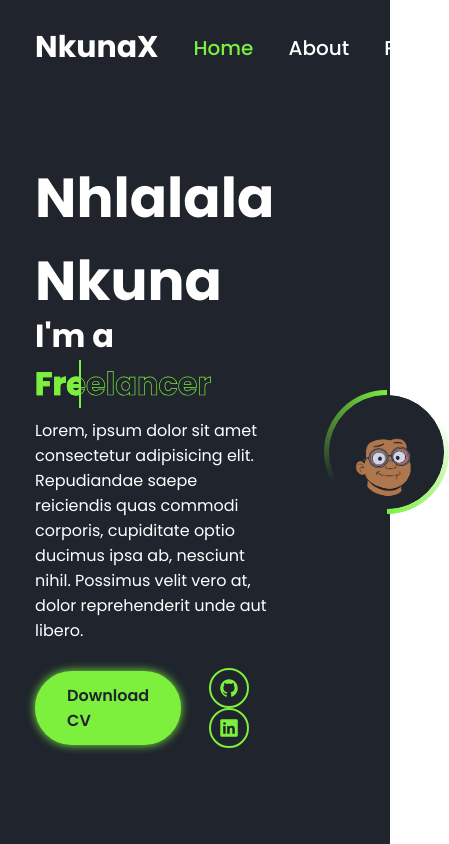
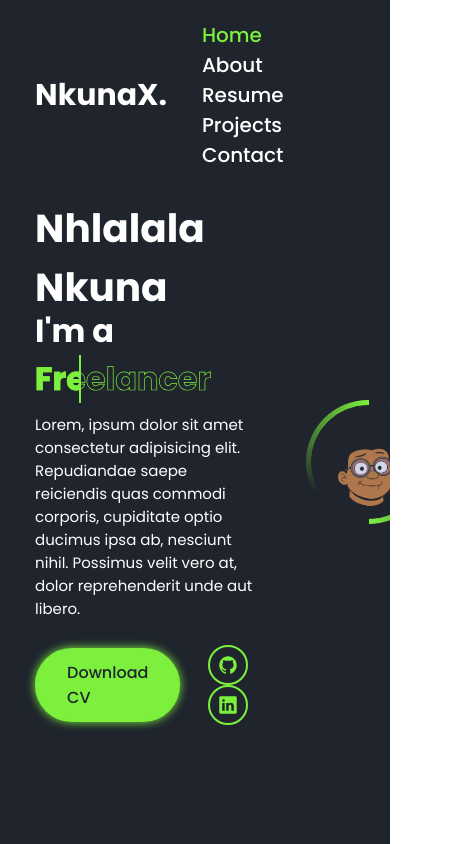
Before and after one commit to DeBoots-Nkuna/nkunaX-portfolio, a website: page pages/index.html in a window 390 px wide. Shown: the whole page, 449 px wide, since content can reach past the window. Drawn offline with nearby package versions, Linux system fonts and the light colour scheme.

Commit message:
Added project assets, refactored css to have SEO and setup Typescript

```diff
--- a/pages/index.html
+++ b/pages/index.html
@@ -8,16 +8,20 @@
     <title>NkunaX Portfolio</title>
   </head>
   <body>
-    <!-- navbar -->
-    <nav class="navbar">
-      <a href="#" class="logo">NkunaX</a>
-      <ul>
-        <li class="active"><a href="/pages/index.html">Home</a></li>
-        <li><a href="/pages/about.html">About</a></li>
-        <li><a href="/pages/projects.html">Projects</a></li>
-        <li><a href="/pages/contact.html">Contact</a></li>
-      </ul>
-    </nav>
+    <!-- Header -->
+    <header>
+      <a href="#" class="logo">NkunaX.</a>
+
+      <!-- mobile menu -->
+      <ion-icon name="menu-outline" id="menu-icon"></ion-icon>
+      <nav>
+        <a class="active" href="/pages/index.html">Home</a>
+        <a href="/pages/about.html">About</a>
+        <a href="/pages/resume.html">Resume</a>
+        <a href="/pages/projects.html">Projects</a>
+        <a href="/pages/contact.html">Contact</a>
+      </nav>
+    </header>
 
     <!-- animation  Bars-->
     <div class="bars-animation">
@@ -30,7 +34,7 @@
     </div>
 
     <!-- Home section -->
-    <section class="home">
+    <section class="home active">
       <div class="home-info">
         <h1>Nhlalala Nkuna</h1>
         <h2>
@@ -78,5 +82,8 @@
       nomodule
       src="https://unpkg.com/ionicons@7.1.0/dist/ionicons/ionicons.js"
     ></script>
+
+    <!-- custom script -->
+    <script src="/dist/index.js" type="module"></script>
   </body>
 </html>
--- a/styles/style.css
+++ b/styles/style.css
@@ -1,109 +1,124 @@
 @import url('https://fonts.googleapis.com/css2?family=Poppins:ital,wght@0,100;0,200;0,300;0,400;0,500;0,600;0,700;0,800;0,900;1,100;1,200;1,300;1,400;1,500;1,600;1,700;1,800;1,900&display=swap');
 
-/* reset  */
-
+/* default settings  */
 * {
   margin: 0;
   padding: 0;
   box-sizing: border-box;
+  text-decoration: none;
+  border: none;
+  outline: none;
   font-family: 'Poppins', sans-serif;
 }
 
-/* body */
+/* theme colors */
+:root {
+  --bg-color: #1f242d;
+  --second-bg-color: #323946;
+  --main-color: #7cf03d;
+  --white-color: #fff;
+  --disabled-color: #fff3;
+}
 
-/* body {
-  background-color: #1f242d;
-} */
+html {
+  font-size: 62.5%;
+}
 
-/* Navbar  */
+body {
+  color: var(--white-color);
+}
 
-.navbar {
+/* header */
+
+header {
   position: fixed;
   left: 0;
   top: 0;
   width: 100%;
-  padding: 25px 9%;
+  padding: 2rem 9%;
   display: flex;
+  background: var(--bg-color);
   justify-content: space-between;
   align-items: center;
   z-index: 100;
-  visibility: hidden;
+  /* visibility: hidden;
   opacity: 0;
   animation: show-content 1.5s linear forwards;
-  animation-delay: 1.2s;
-}
-
-/* navbar animation */
-
-@keyframes show-content {
-  100% {
-    visibility: visible;
-    opacity: 1;
-  }
-}
-
-.navbar ul {
-  display: flex;
-}
-
-.navbar ul li {
-  list-style: none;
-  margin-left: 35px;
-}
-
-.navbar ul li a {
-  font-size: 20px;
-  font-weight: 500;
-}
-
-.navbar ul li:hover a,
-.navbar ul li.active a {
-  color: #7cf03d;
-  transition: 0.5s;
-}
-
-a {
-  color: white;
-  text-decoration: none;
+  animation-delay: 1.2s; */
 }
 
 /* logo style */
 .logo {
-  font-size: 30px;
+  font-size: 3rem;
+  color: var(--white-color);
   font-weight: 700;
 }
 
+/* navbar links */
+
+nav a {
+  font-size: 2rem;
+  color: var(--white-color);
+  font-weight: 500;
+  margin-left: 3.5rem;
+  transition: 0.5s;
+}
+
+nav a:hover,
+nav a.active {
+  color: var(--main-color);
+}
+
+#menu-icon {
+  font-size: 4rem;
+  display: none;
+}
+
+section {
+  position: absolute;
+  width: 100%;
+  height: 100%;
+  padding: 10rem 9% 2rem;
+  background: var(--bg-color);
+  visibility: hidden;
+  opacity: 0;
+  overflow: hidden;
+}
+
+section.active {
+  visibility: visible;
+  opacity: 1;
+  overflow: auto;
+}
 /* Home Section */
 .home {
   display: flex;
   align-items: center;
-  height: 100vh;
-  gap: 50px;
-  padding: 60px 9% 0;
-  color: white;
-  visibility: hidden;
+  gap: 5rem;
+  /* visibility: hidden;
   opacity: 0;
   animation: show-content 1.5s linear forwards;
-  animation-delay: 1.6s;
+  animation-delay: 1.6s; */
 }
 
+/* Home Typography */
+
 .home-info h1 {
-  font-size: 55px;
+  font-size: clamp(3.5rem, 10vw, 5.5rem);
 }
 
 .home-info h2 {
   display: inline-block;
-  font-size: 32px;
-  margin-top: -10px;
+  font-size: 3.2rem;
+  margin-top: -1rem;
 }
 
 /* Typewriter animation */
-
 .home-info h2 span {
   position: relative;
   display: inline-block;
   color: transparent;
-  -webkit-text-stroke: 0.7px #7cf03d;
+  -webkit-text-stroke: 0.07rem var(--main-color);
   animation: display-text 16s linear infinite;
   animation-delay: calc(-4s * var(--i));
 }
@@ -114,13 +129,12 @@ a {
     display: none;
   }
 }
-
 .home-info h2 span::before {
   content: attr(data-text);
   position: absolute;
   width: 0;
-  border-right: 2px solid #7cf03d;
-  color: #7cf03d;
+  border-right: 0.2rem solid var(--main-color);
+  color: var(--main-color);
   white-space: nowrap;
   overflow: hidden;
   animation: fill-text 4s linear infinite;
@@ -141,8 +155,8 @@ a {
 }
 
 .home-info p {
-  font-size: 16px;
-  margin: 10px 0 25px;
+  font-size: 1.5rem;
+  margin: 1rem 0 2.5rem;
 }
 
 /* buttons - home section */
@@ -153,41 +167,42 @@ a {
 
 .btn {
   display: inline-block;
-  padding: 10px 30px;
-  background: #7cf03d;
-  border: 2px solid #7cf03d;
-  border-radius: 40px;
-  box-shadow: 0 0 10px #7cf03d;
-  font-size: 1rem;
-  color: #1f242d;
-  font-weight: 600;
+  padding: 1rem 3rem;
+  background: var(--main-color);
+  border: 0.2rem solid var(--main-color);
+  border-radius: 4rem;
+  box-shadow: 0 0 1rem var(--main-color);
+  font-size: 1.6rem;
+  color: var(--bg-color);
+  font-weight: 500;
+  transition: 0.5s;
 }
 
 .btn:hover {
   background: transparent;
-  color: #7cf03d;
+  color: var(--main-color);
   box-shadow: none;
 }
 
 .home-info .btn-sci .sci {
-  margin-left: 20px;
+  margin-left: 2rem;
 }
 
 .home-info .btn-sci .sci a {
   display: inline-flex;
-  padding: 8px;
-  border: 2px solid #7cf03d;
+  padding: 0.8rem;
+  border: 0.2rem solid var(--main-color);
   border-radius: 50%;
-  font-size: 20px;
-  color: #7cf03d;
-  margin: 0 8px;
+  font-size: 2rem;
+  color: var(--main-color);
+  margin: 0 0.8rem;
   transition: 0.5s;
 }
 
 .home-info .btn-sci .sci a:hover {
-  background: #7cf03d;
-  color: #1f242d;
-  box-shadow: 0 0 10px #7cf03d;
+  background: var(--main-color);
+  color: var(--bg-color);
+  box-shadow: 0 0 1rem var(--main-color);
 }
 
 /* Home image */
@@ -196,7 +211,7 @@ a {
   width: 32vw;
   height: 32vw;
   border-radius: 50%;
-  padding: 5px;
+  padding: 0.5rem;
   display: flex;
   justify-content: center;
   align-items: center;
@@ -207,9 +222,14 @@ a {
 .home-img .img-box::after {
   content: '';
   position: absolute;
-  width: 500px;
-  height: 500px;
-  background: conic-gradient(transparent, transparent, transparent, #7cf03d);
+  width: 50rem;
+  height: 50rem;
+  background: conic-gradient(
+    transparent,
+    transparent,
+    transparent,
+    var(--main-color)
+  );
   transform: rotate(0deg);
   animation: rotate-border 10s linear infinite;
 }
@@ -229,18 +249,19 @@ a {
   position: relative;
   width: 100%;
   height: 100%;
-  background: #1f242d;
+  background: var(--bg-color);
   border-radius: 50%;
-  border: 0.1px solid #1f242d;
+  border: 0.01rem solid var(--bg-color);
   display: flex;
   z-index: 1;
   justify-content: center;
   overflow: hidden;
 }
 
+/* hero image */
 .home-img .img-box .img-item img {
   position: absolute;
-  top: 30px;
+  top: 3rem;
   display: block;
   width: 85%;
   object-fit: cover;
--- a/ts/index.ts
+++ b/ts/index.ts
@@ -0,0 +1 @@
+console.log('NkunaX portfolio loaded.')
```
Also changed, not shown: package.json (added, +25 -0 lines), pages/resume.html (added, +40 -0 lines), tsconfig.json (added, +41 -0 lines), assets/projects/project1.png (added), dist/index.d.ts (added), dist/index.js (added), styles/about.css (added), styles/contact.css (added), styles/projects.css (added), styles/resume.css (added), 5 other files.
